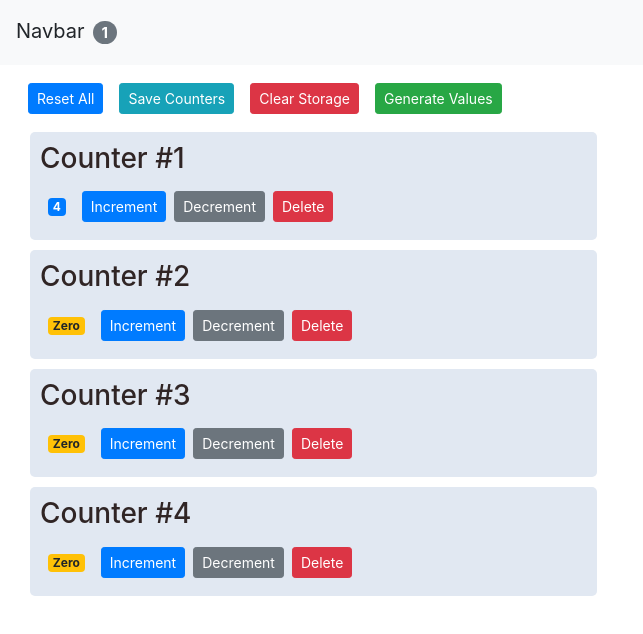
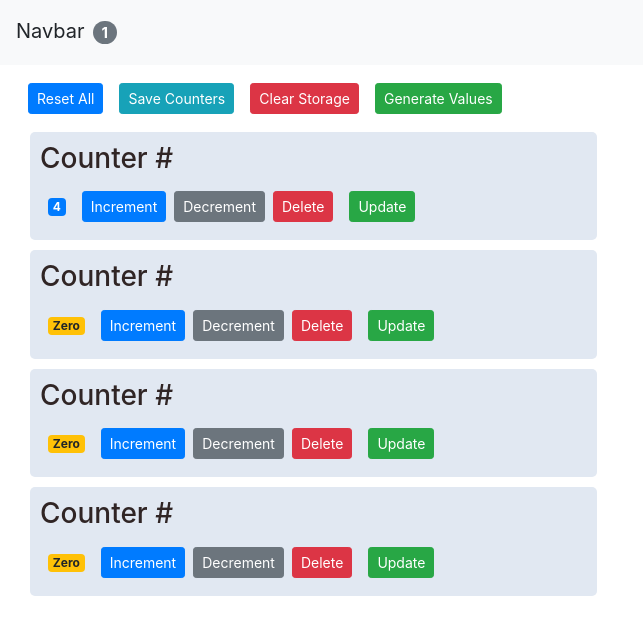
Before and after one commit to puzant/Reactjs-example, a React (Create React App) app: page / in a window 1280 px wide. Shown: the top 634 px of the page, without its empty margins (0-643 px from the left). Built offline with nearby package versions, Linux system fonts and the light colour scheme.

Commit message:
add props type checks

```diff
--- a/src/components/counter.jsx
+++ b/src/components/counter.jsx
@@ -1,15 +1,18 @@
 import React, { Component } from 'react';
+import PropTypes from 'prop-types';
 
 class Counter extends Component {
 
   render() {
+    const { counterId } = this.props.counter.id
     return (
       <div className="counter-container">
-        <h3>Counter #{this.props.counter.id}</h3>
+        <h3>Counter #{counterId}</h3>
         <span className={this.getBadgeClasses()}>{this.formatCount()}</span>
         <button onClick={() => this.props.onIncrement(this.props.counter)} className="btn btn-primary btn-sm m-2">Increment</button>
         <button onClick={() => this.props.onDecrement(this.props.counter)} className="btn btn-secondary btn-sm">Decrement</button>
         <button onClick={() => this.props.onDelete(this.props.counter.id)} className="btn btn-danger btn-sm m-2">Delete</button>
+        <button onClick={() => this.props.onGenerateSingleValue(this.props.counter)} className="btn btn-success btn-sm m-2">Update</button>
       </div>
     );
   }
@@ -27,4 +30,12 @@ class Counter extends Component {
 
 }
 
+Counter.propTypes = {
+ onDelete: PropTypes.func,
+ onIncrement: PropTypes.func,
+ onDecrement: PropTypes.func,
+ counter: PropTypes.object,
+ onGenerateSingleValue: PropTypes.func
+}
+
 export default Counter;
```
